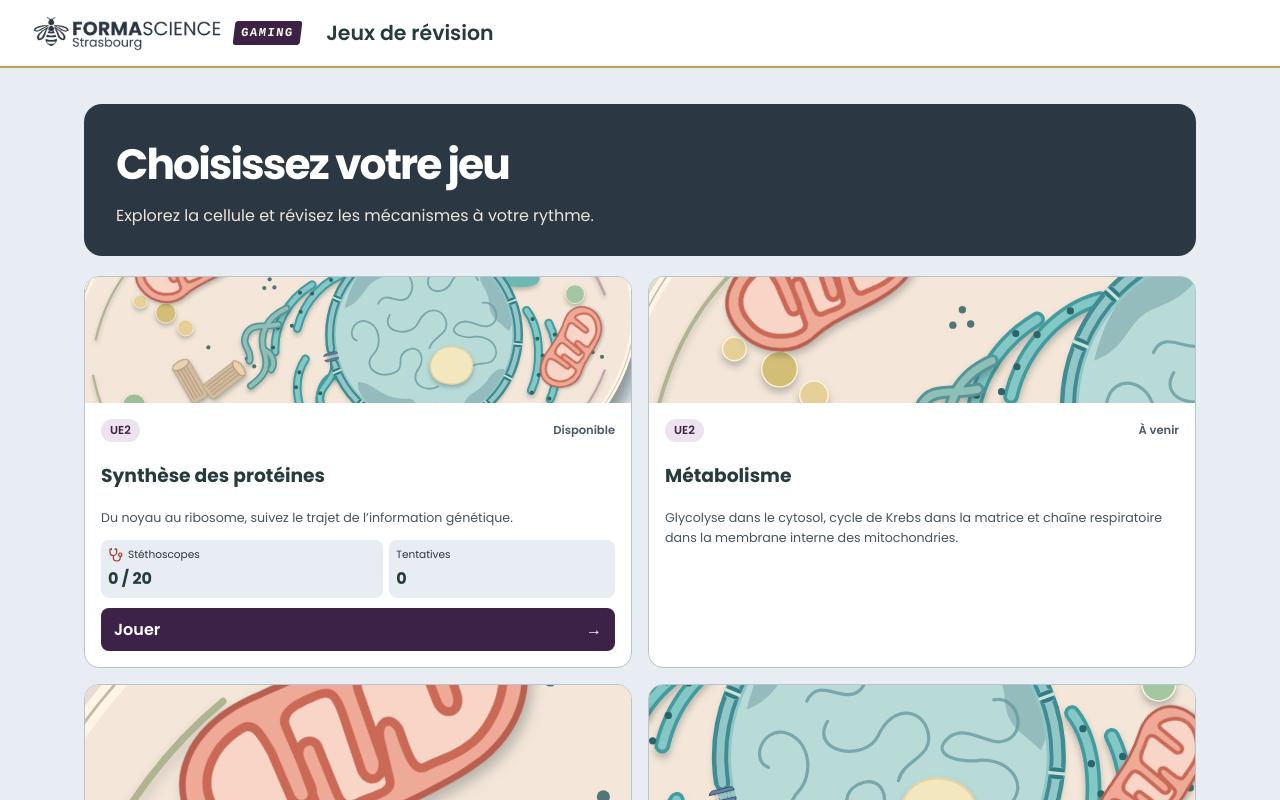
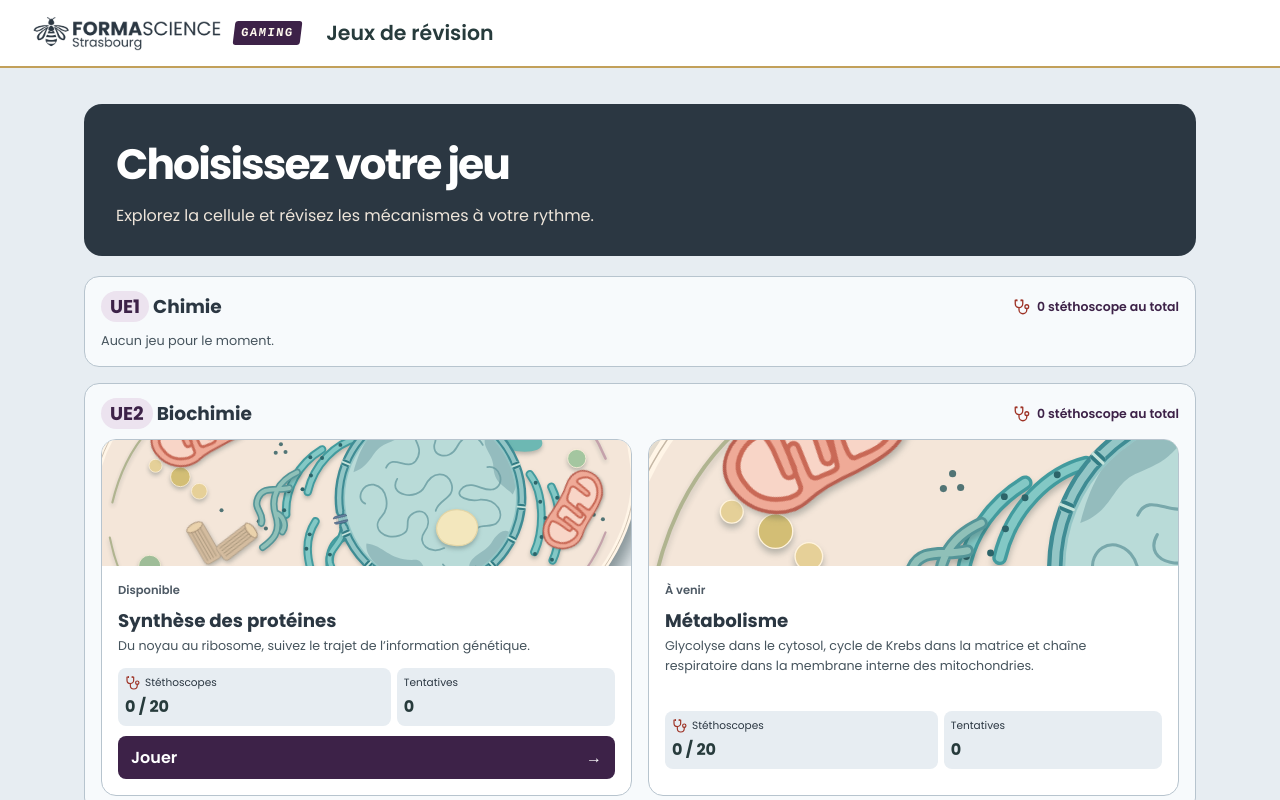
Before and after one commit to formascience-code/gaming, a Next.js app: page / in a window 1280 px wide. Shown: the top 800 px of the page. Built offline with nearby package versions, Linux system fonts and the light colour scheme.

Commit message:
Regrouper les jeux et les scores par UE

```diff
--- a/app/page.tsx
+++ b/app/page.tsx
@@ -6,6 +6,13 @@ import { GameHeader } from './game-header';
 import { getAttempts } from './game-progress';
 import { loadProgress, questions, Stethoscope } from './quiz';
 import styles from './games.module.css';
+
+const units = [
+  { id: 'UE1', title: 'Chimie' },
+  { id: 'UE2', title: 'Biochimie' },
+  { id: 'UE4', title: 'Anatomie' },
+  { id: 'UE5', title: 'Biologie cellulaire' },
+] as const;
 
 const games = [
   { unit: 'UE2', title: 'Synthèse des protéines', summary: 'Du noyau au ribosome, suivez le trajet de l’information génétique.', crop: '115 80 810 560', color: 'protein', href: '/ue2-synthese-des-proteines' },
@@ -42,24 +49,38 @@ export default function GamingHome() {
       <svg width="0" height="0" className={styles.atlas} aria-hidden="true">
         <defs><g id="catalogue-cell"><CellArt nucleusRef={nucleusRef} cellRef={cellRef}/></g></defs>
       </svg>
+      <div className={styles.units}>
+        {units.map(unit => {
+          const unitGames = games.filter(game => game.unit === unit.id);
+          const total = unitGames.reduce((sum, game) => sum + ('href' in game ? stats?.score ?? 0 : 0), 0);
+          return <section key={unit.id} className={styles.unitBox} aria-labelledby={`unit-${unit.id}`}>
+            <header className={styles.unitHeader}>
+              <h3 id={`unit-${unit.id}`}><span className={styles.unit}>{unit.id}</span> {unit.title}</h3>
+              <span className={styles.unitTotal}><Stethoscope size={18}/> {total} stéthoscope{total > 1 ? 's' : ''} au total</span>
+            </header>
+            {unitGames.length === 0 ? <p className={styles.empty}>Aucun jeu pour le moment.</p> :
               <div className={styles.cards}>
-        {games.map(game => <article key={game.title} className={styles.card}>
+                {unitGames.map(game => {
+                  const available = 'href' in game;
+                  return <article key={game.title} className={styles.card}>
                     <div className={`${styles.art} ${styles[game.color]}`}>
                       <svg viewBox={game.crop} preserveAspectRatio="xMidYMid slice" aria-hidden="true"><use href="#catalogue-cell"/></svg>
                     </div>
                     <div className={styles.content}>
-            <div className={styles.labels}><span className={styles.unit}>{game.unit}</span><span>{'href' in game ? 'Disponible' : 'À venir'}</span></div>
-            <h3>{game.title}</h3>
+                      <span className={styles.labels}>{available ? 'Disponible' : 'À venir'}</span>
+                      <h4>{game.title}</h4>
                       <p>{game.summary}</p>
-            {'href' in game && <>
                       <dl className={styles.stats}>
-                <div><dt><Stethoscope size={16}/> Stéthoscopes</dt><dd>{stats?.score ?? '–'} / {questions.length}</dd></div>
-                <div><dt>Tentatives</dt><dd>{stats?.attempts ?? '–'}</dd></div>
+                        <div><dt><Stethoscope size={16}/> Stéthoscopes</dt><dd>{available ? stats?.score ?? '–' : 0} / {available ? questions.length : 20}</dd></div>
+                        <div><dt>Tentatives</dt><dd>{available ? stats?.attempts ?? '–' : 0}</dd></div>
                       </dl>
-              <a className={styles.play} href={game.href} aria-label={`Jouer à ${game.unit} – ${game.title}`}>{stats?.attempts ? 'Reprendre' : 'Jouer'} <span aria-hidden="true">→</span></a>
-            </>}
+                      {available && <a className={styles.play} href={game.href} aria-label={`Jouer à ${game.unit} – ${game.title}`}>{stats?.attempts ? 'Reprendre' : 'Jouer'} <span aria-hidden="true">→</span></a>}
                     </div>
-        </article>)}
+                  </article>;
+                })}
+              </div>}
+          </section>;
+        })}
       </div>
       <p className={styles.storage}>Les statistiques sont enregistrées dans ce navigateur.</p>
     </main>
```
Lines whose indentation alone changed are shown as unchanged.
